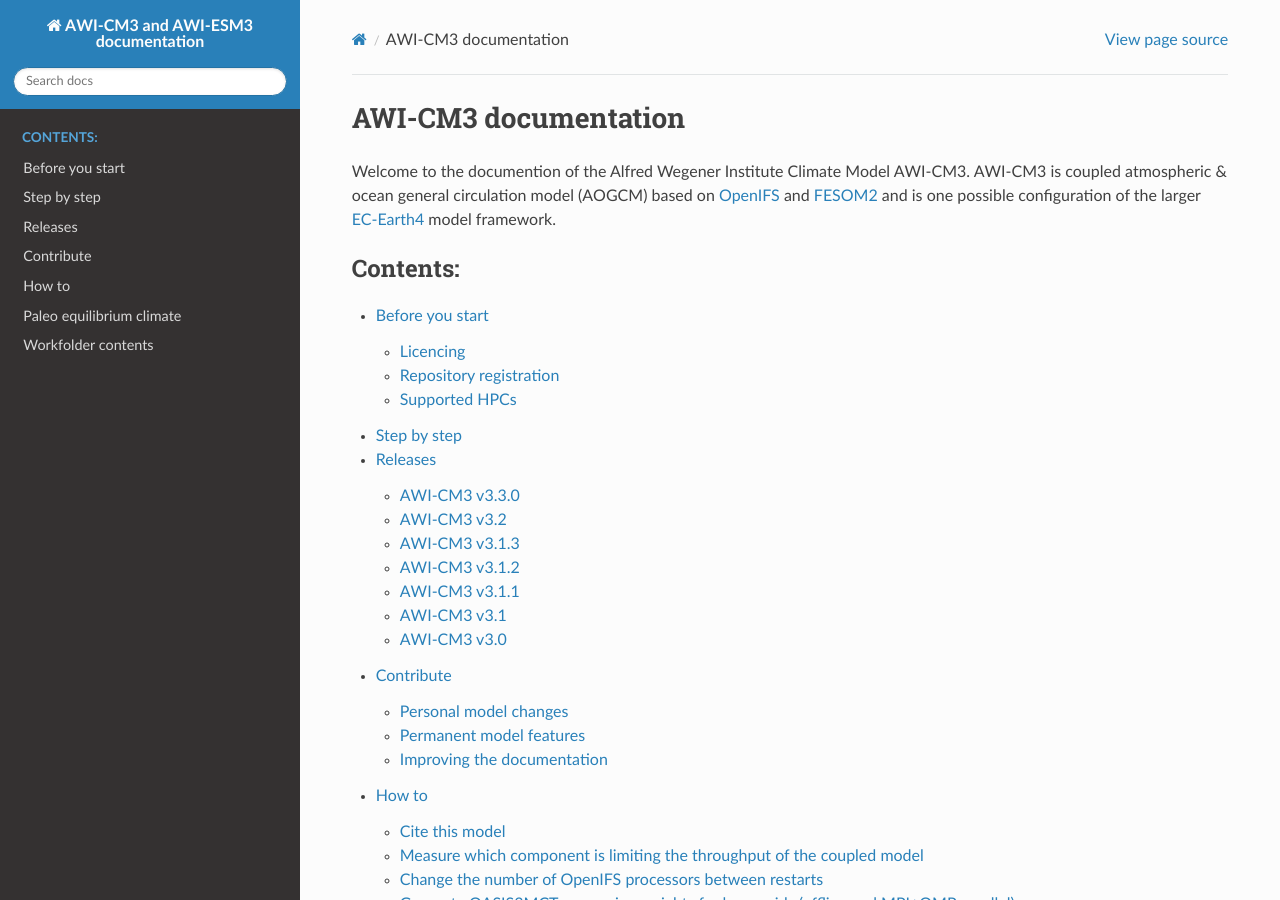
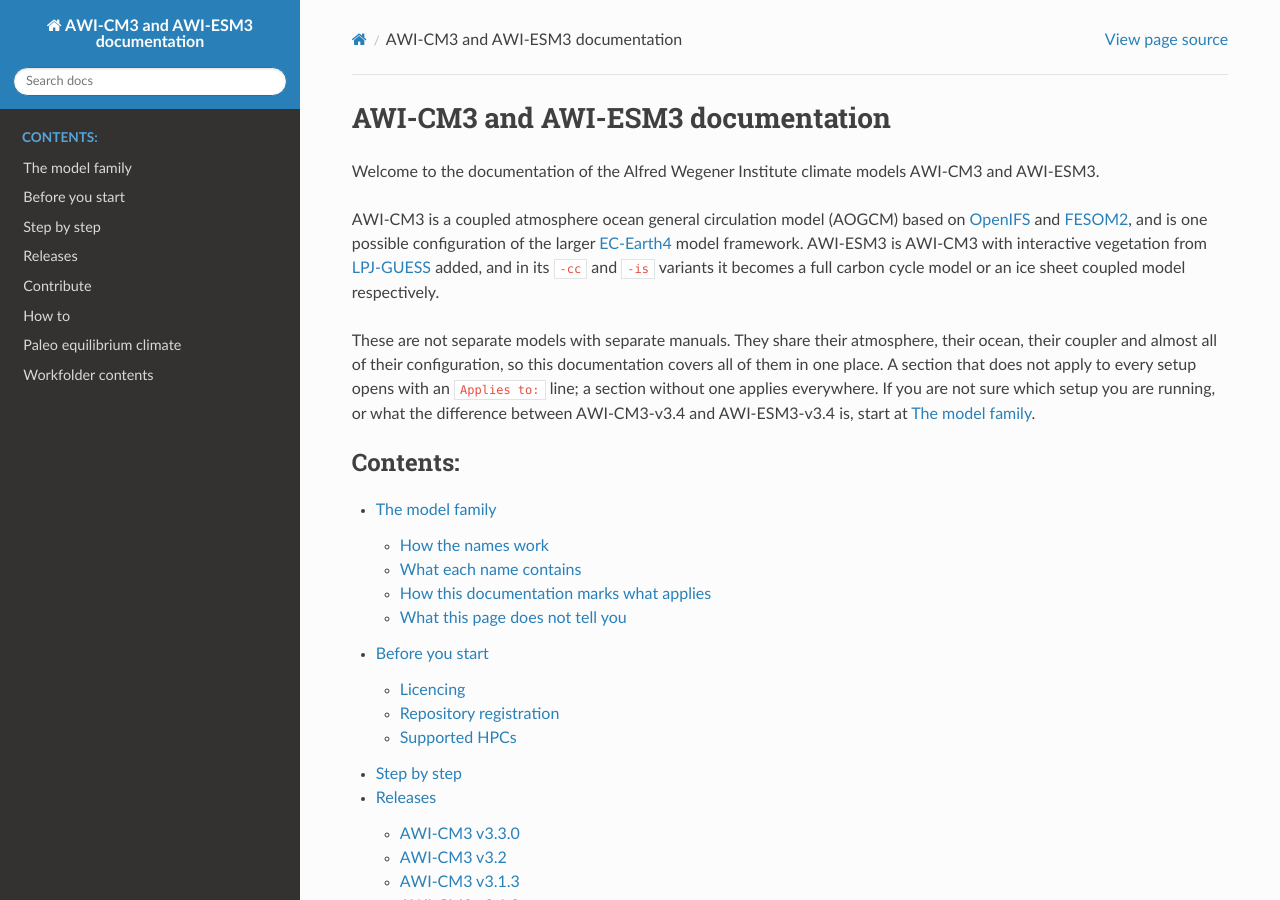
Before and after one commit to AWI-ESM/documentation_AWI-CM3, a Sphinx documentation site: the page built from source/index.rst, in a window 1280 px wide and 900 px high. Built offline with Sphinx 7.4.7 and the Read the Docs theme 3.1.0, drawn with Linux system fonts in a browser that asks for light colours; some of the changed lines change nothing that is shown.

Commit message:
Add a model family page and open the index to both models

```diff
--- a/source/index.rst
+++ b/source/index.rst
@@ -1,17 +1,22 @@
-.. AWI-CM3 documentation documentation master file, created by
-   sphinx-quickstart on Sun Jul  5 21:21:01 2020.
+.. AWI-CM3 / AWI-ESM3 documentation master file.
    You can adapt this file completely to your liking, but it should at least
    contain the root `toctree` directive.
 
-AWI-CM3 documentation
-=================================================
+**********************************
+AWI-CM3 and AWI-ESM3 documentation
+**********************************
 
-Welcome to the documention of the Alfred Wegener Institute Climate Model AWI-CM3. AWI-CM3 is coupled atmospheric & ocean general circulation model (AOGCM) based on `OpenIFS <https://www.ecmwf.int/en/research/projects/openifs>`_ and `FESOM2 <https://fesom.de/models/fesom20/>`_ and is one possible configuration of the larger `EC-Earth4 <http://www.ec-earth.org/>`_ model framework.
+Welcome to the documentation of the Alfred Wegener Institute climate models AWI-CM3 and AWI-ESM3.
+
+AWI-CM3 is a coupled atmosphere ocean general circulation model (AOGCM) based on `OpenIFS <https://www.ecmwf.int/en/research/projects/openifs>`_ and `FESOM2 <https://fesom.de/models/fesom20/>`_, and is one possible configuration of the larger `EC-Earth4 <http://www.ec-earth.org/>`_ model framework. AWI-ESM3 is AWI-CM3 with interactive vegetation from `LPJ-GUESS <https://web.nateko.lu.se/lpj-guess/>`_ added, and in its ``-cc`` and ``-is`` variants it becomes a full carbon cycle model or an ice sheet coupled model respectively.
+
+These are not separate models with separate manuals. They share their atmosphere, their ocean, their coupler and almost all of their configuration, so this documentation covers all of them in one place. A section that does not apply to every setup opens with an ``Applies to:`` line; a section without one applies everywhere. If you are not sure which setup you are running, or what the difference between AWI-CM3-v3.4 and AWI-ESM3-v3.4 is, start at :doc:`model_family`.
 
 .. toctree::
    :maxdepth: 2
    :caption: Contents:
 
+   model_family
    before_you_start
    quickstart
    releases
--- /dev/null
+++ b/source/model_family.rst
@@ -0,0 +1,80 @@
+.. _model_family:
+
+****************
+The model family
+****************
+
+There is no single model documented here. There is a family that shares an atmosphere, an ocean, a coupler and an IO server, and differs in which further components are bolted on. The names are similar enough that people pick the wrong one, and similar enough that the mistake is not obvious until a run is well underway. This page is the map.
+
+If you already know which setup you are on, you can leave. Everything else in this documentation is written to be read without it.
+
+How the names work
+==================
+
+A name is ``AWI-``, then the family, then the version, then an optional feature suffix. ``AWI-ESM3-v3.5.0-cc`` is family ``ESM3``, version ``v3.5.0``, suffix ``cc``.
+
+- **The family is a component set.** AWI-ESM3 contains LPJ-GUESS and AWI-CM3 does not. They are separate setups in esm_tools, at ``configs/setups/awicm3/`` and ``configs/setups/awiesm3/``, and neither is a version of the other. Both are supported and both are still developed.
+- **The version is a bundle of component versions, not a patch level of one model.** AWI-CM3-v3.4.2 and AWI-ESM3-v3.4.2 carry exactly the same OpenIFS, FESOM2, XIOS, OASIS3-MCT and runoff mapper, and differ only in that the second one also builds LPJ-GUESS. A shared version number means the shared components match, nothing more.
+- **The suffix names a configuration, not a patch level.** ``AWI-ESM3-v3.5.0-cc`` is not a bugfix release of ``AWI-ESM3-v3.5.0``, and ``-is`` is not a later version than ``-cc``. They are three configurations that share an ocean and an atmosphere, gated in esm_tools by feature switch rather than by version, so read the suffix as "with the carbon cycle" and "with the ice sheet". This is the same convention as ``EC-Earth3-CC`` and ``EC-Earth3-Veg``, and as AWI's own CMIP6 ``AWI-CM-1-1-MR``, where the resolution suffix sits in the same position.
+- **A patch version is a separate target, not an update to the one below it.** ``awicm3-v3.2`` installs v3.2 and always will. It does not pick up ``v3.2.1`` or ``v3.2.2``, both of which are fixes on top of it, and there is no alias anywhere that tracks the newest patch in a line. That is deliberate, since a version named in a paper has to resolve to the same source forever, and it is the same choice CESM and EC-Earth make. The cost is that fixes do not travel on their own: the ``L1PCTCO2`` fix released as v3.1.3 is in neither v3.2 nor v3.2.1. Check :doc:`releases` for the newest version in a line before you install, rather than assuming the shortest name is the newest. Every release from v3.3.0 onward carries all three numbers and that is now the rule, so a release is ``v3.5.0`` and never ``v3.5``. Where this documentation writes a two number version it means the line of releases, not something you can install.
+
+The esm_master target is the name lowercased with the family run together, followed by the exact version: ``awicm3-v3.2``, ``awiesm3-v3.4.2``.
+
+Targets ending in ``develop`` follow a branch rather than a tag, so what they install changes under you over time. They are the right choice for model development work, and for the ``-cc`` and ``-is`` variants they are currently the only choice. See :doc:`contribute` for working that way.
+
+What each name contains
+=======================
+
+Component versions below are quoted for v3.4.2, the newest released version at the time of writing. For the authoritative list of what exists, read the ``available_versions`` block in the setup YAML, since it is updated before this page is.
+
+**AWI-CM3**: the atmosphere ocean model, with no land or ice sheet components.
+
+- Components: OpenIFS, FESOM2, XIOS, OASIS3-MCT and the runoff mapper. At v3.4.2 esm_tools builds these from ``oifs-48r1v4``, ``fesom-2.7.7``, ``xios-2.5.3``, ``oasis3mct-5.2`` and ``rnfmap-v1.3``.
+- Setup: ``awicm3``. Versions v3.0 through v3.4.2, plus ``develop``.
+- Install: ``esm_master install-awicm3-v3.4.2``. Runscripts in ``esm_tools/runscripts/awicm3/v3.4.2/``.
+- Cite: Streffing et al. (2022), https://doi.org/10.5194/gmd-15-6399-2022.
+
+**AWI-ESM3**: AWI-CM3 plus interactive vegetation.
+
+- Components: everything AWI-CM3 has, plus LPJ-GUESS.
+- Setup: ``awiesm3``. Versions v3.4.0 through v3.4.2, plus ``develop``.
+- Install: ``esm_master install-awiesm3-v3.4.2``. Runscripts in ``esm_tools/runscripts/awiesm3/v3.4.2/``.
+- Cite: paper in preparation, expected 2027. Until it appears, cite Streffing et al. (2022) for the coupled core and the LPJ-GUESS references for the vegetation.
+
+**AWI-ESM3-cc**: AWI-ESM3 as a full carbon cycle model.
+
+- Components: everything AWI-ESM3 has, plus REcoM ocean biogeochemistry inside FESOM2 and a prognostic CO2 tracer in OpenIFS.
+- It also brings the OASIS coupling that actually closes the carbon cycle, which no other setup here has. CO2 is exchanged with the ocean through ``rst_co2_ao.nc`` and with the vegetation through ``rst_co2_av.nc``, so ``-cc`` runs with extra coupling fields and a larger OASIS restart set than everything else in this family.
+- Setup: ``awiesm3``, version ``develop-cc``. In development and running; to be released with v3.5.0.
+- Gated in esm_tools by ``with_co2_tracer``, ``with_co2_oce_coupling`` and ``with_co2_veg_coupling``, all set together by the version.
+- Install: ``esm_master install-awiesm3-develop-cc``.
+- Cite: paper in preparation, expected 2027.
+
+**AWI-ESM3-is**: AWI-ESM3 with a coupled ice sheet.
+
+- Components: everything AWI-ESM3 has, plus PISM and dEBM. Couples orography, surface mass balance, the moving sub ice shelf cavity and icebergs.
+- Setup: ``awiesm3``, version ``develop-is``. In development and running; to be released with v3.5.0.
+- The dynamic mesh part is gated by ``interactive_mesh``, which is a feature switch and deliberately not tied to a version, so it is set in your runscript rather than chosen by the install target.
+- Install: ``esm_master install-awiesm3-develop-is``.
+- Starting a run is not one runscript and one command, as it is for every other setup here. PISM is iteratively coupled and runs as its own chain, so you need the driver form described in :doc:`quickstart`.
+- Cite: paper in preparation, expected 2028.
+
+``-cc`` and ``-is`` have not been combined and combining them is not on the near term plan, so there is currently no setup here that has both a carbon cycle and an ice sheet.
+
+How this documentation marks what applies
+=========================================
+
+A section that applies to every setup says nothing about it. A section that does not opens with a single line naming the scope:
+
+.. code-block:: text
+
+   Applies to: any setup with LPJ-GUESS (AWI-ESM3 v3.4 and later).
+
+The scope is written in terms of components and feature switches rather than model names wherever it can be, because that is how esm_tools gates them and because it stays correct if a new variant appears. A section marked as applying to setups with LPJ-GUESS applies to AWI-ESM3, to ``-cc`` and to ``-is`` without having to list all three and without having to be edited when a fourth arrives.
+
+What this page does not tell you
+================================
+
+It does not tell you which versions exist right now. That is ``available_versions`` in the setup YAML, and it moves faster than this page. It also does not tell you what changed between versions, which is :doc:`releases`.
+
+Versions v3.5 and v3.6 are named throughout this documentation as the planned homes of ``-cc`` and ``-is``. Neither is released, and the version at which those variants actually land may move.
```
